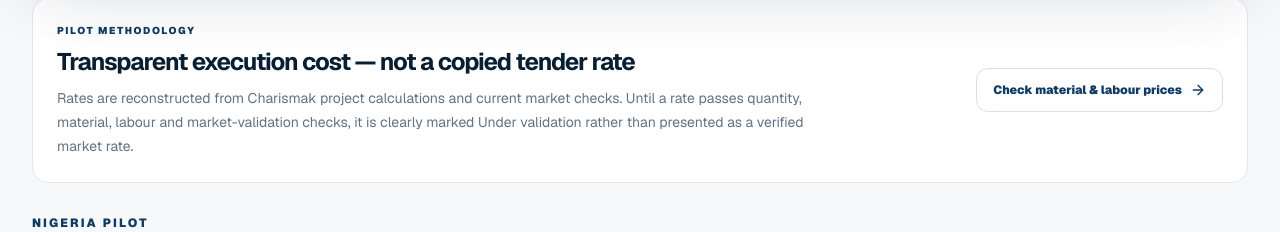
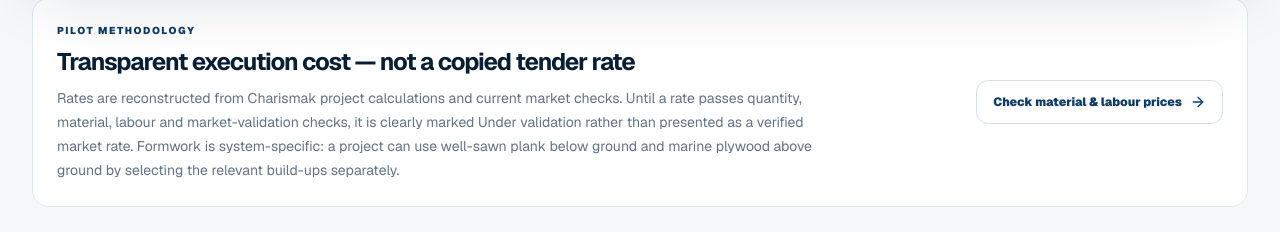
Before and after one commit to CharismakProject/charismak-website, a Next.js app: page /rates in a window 1280 px wide. Shown: the part 695-927 px from the top of the page. Built offline with nearby package versions, Linux system fonts and the light colour scheme; no server answers; the database is empty.

Commit message:
feat: explain mixed formwork systems in rate bank

```diff
--- a/components/rates/rate-bank-browser.tsx
+++ b/components/rates/rate-bank-browser.tsx
@@ -125,7 +125,7 @@
               Transparent execution cost — not a copied tender rate
             </h2>
             <p className="mt-2 max-w-3xl text-sm leading-6 text-[#617286]">
-              Rates are reconstructed from Charismak project calculations and current market checks. Until a rate passes quantity, material, labour and market-validation checks, it is clearly marked Under validation rather than presented as a verified market rate.
+              Rates are reconstructed from Charismak project calculations and current market checks. Until a rate passes quantity, material, labour and market-validation checks, it is clearly marked Under validation rather than presented as a verified market rate. Formwork is system-specific: a project can use well-sawn plank below ground and marine plywood above ground by selecting the relevant build-ups separately.
             </p>
           </div>
           <Link
```
